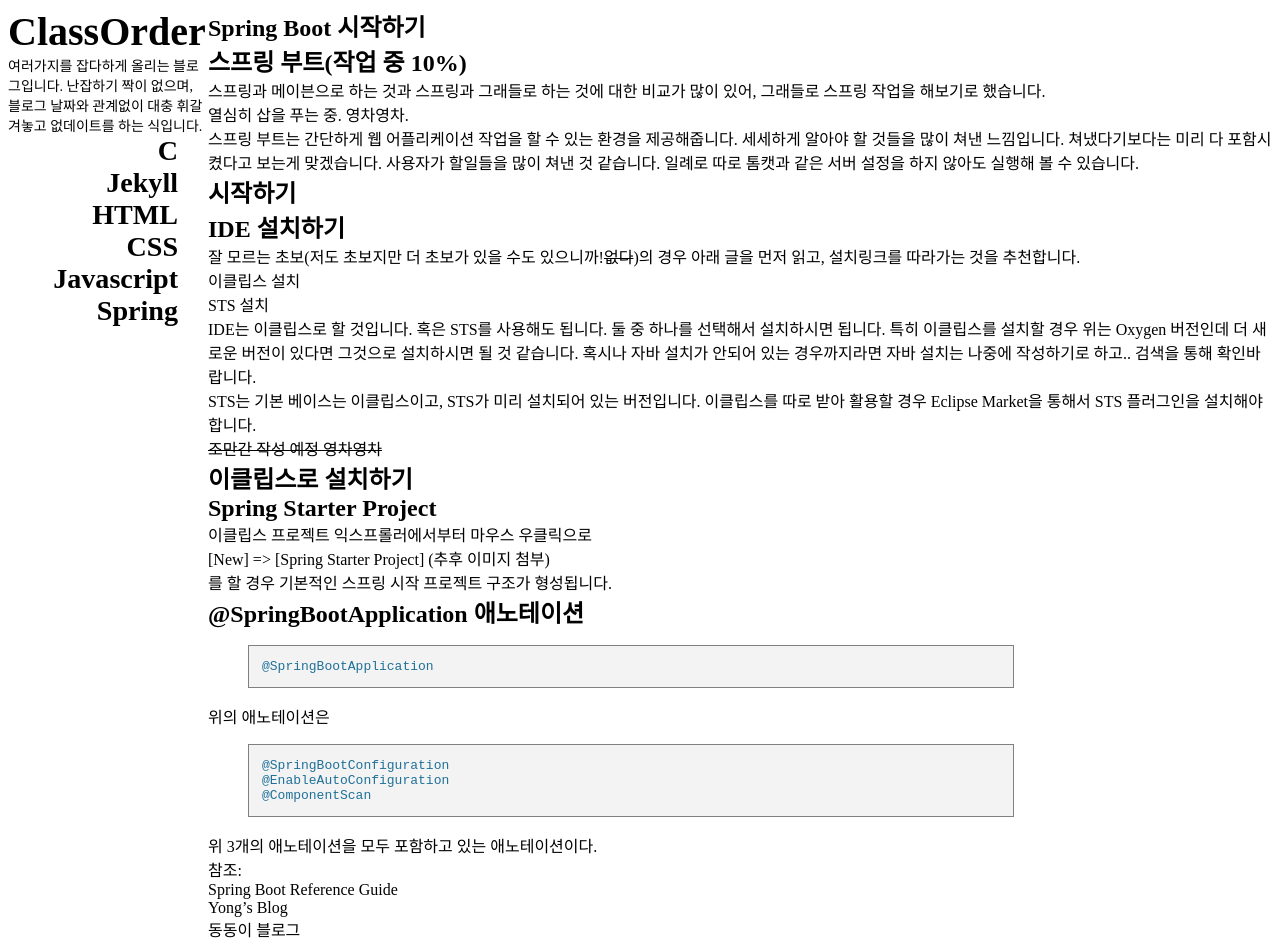
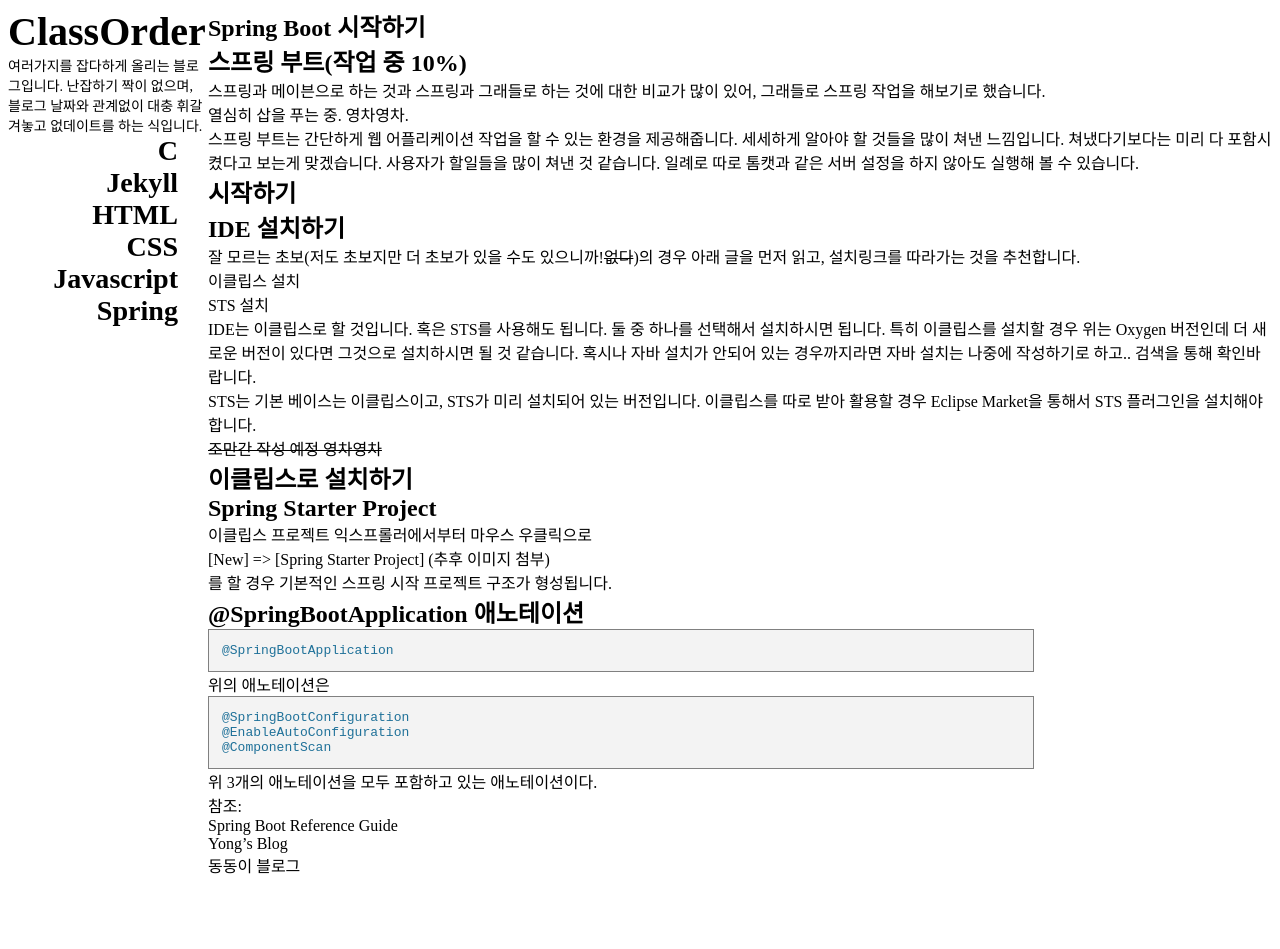
Before and after one commit to ProjectTavern/deprecated-winterguard.github.io, a Jekyll site: the page built from categories/spring/_posts/2017-12-17-Spring-Boot-시작하기.md, in a window 1280 px wide and 949 px high. Built offline with Jekyll 4.4.1, drawn with Linux system fonts in a browser that asks for light colours; nearby versions of some CDN libraries; our own code applies the rules of GitHub Pages for plain Markdown files; a style sheet for code colours, icons or effects is not loaded.

Commit message:
Update head.html

```diff
--- a/_includes/head.html
+++ b/_includes/head.html
@@ -29,6 +29,13 @@
     body {
       padding: 8px;
       font-weight: 300;
+    }
+
+    figure {
+      -webkit-margin-before: 0em;
+      -webkit-margin-after: 0em;
+      -webkit-margin-start: 0px;
+      -webkit-margin-end: 00px;
     }
 
     .hiddenType {
```
